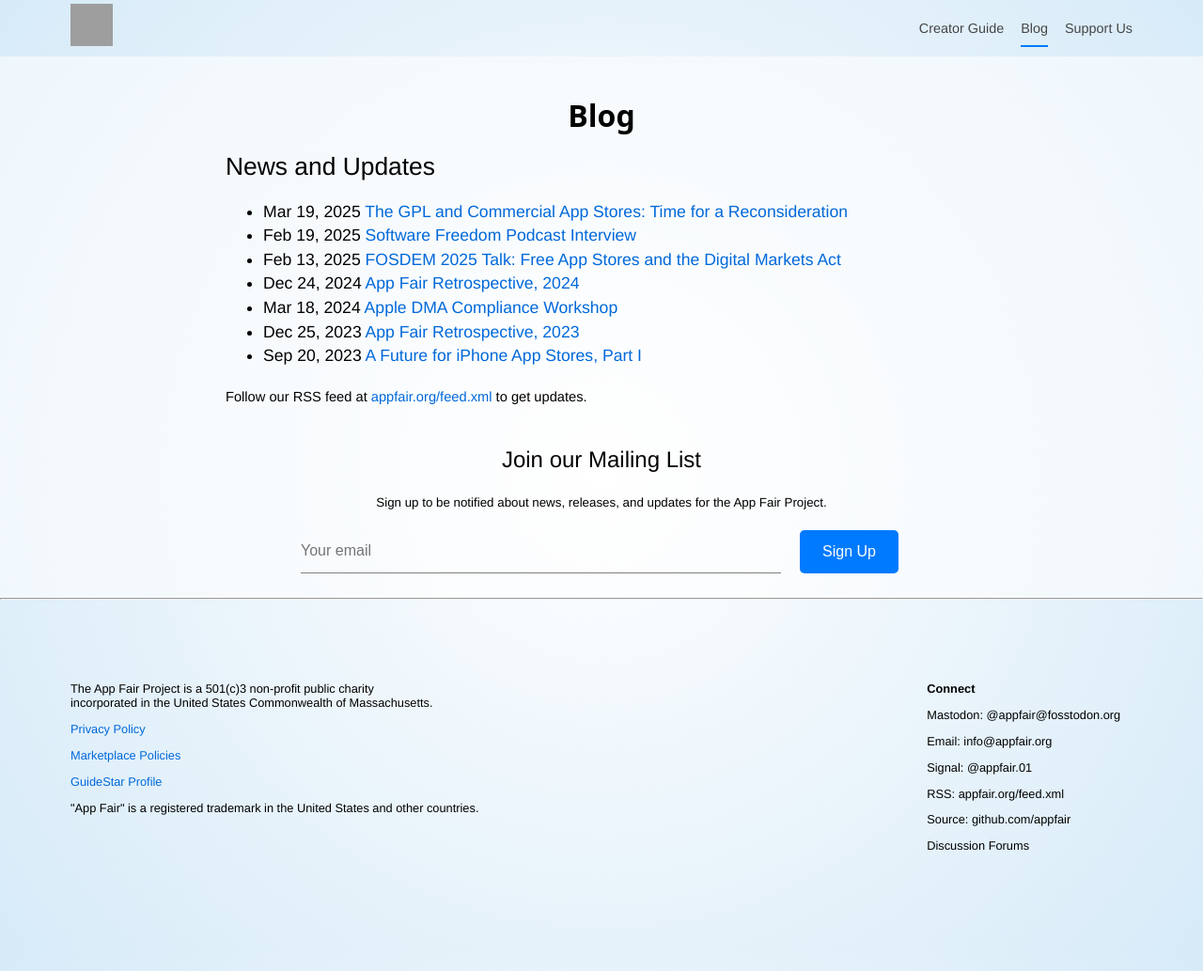
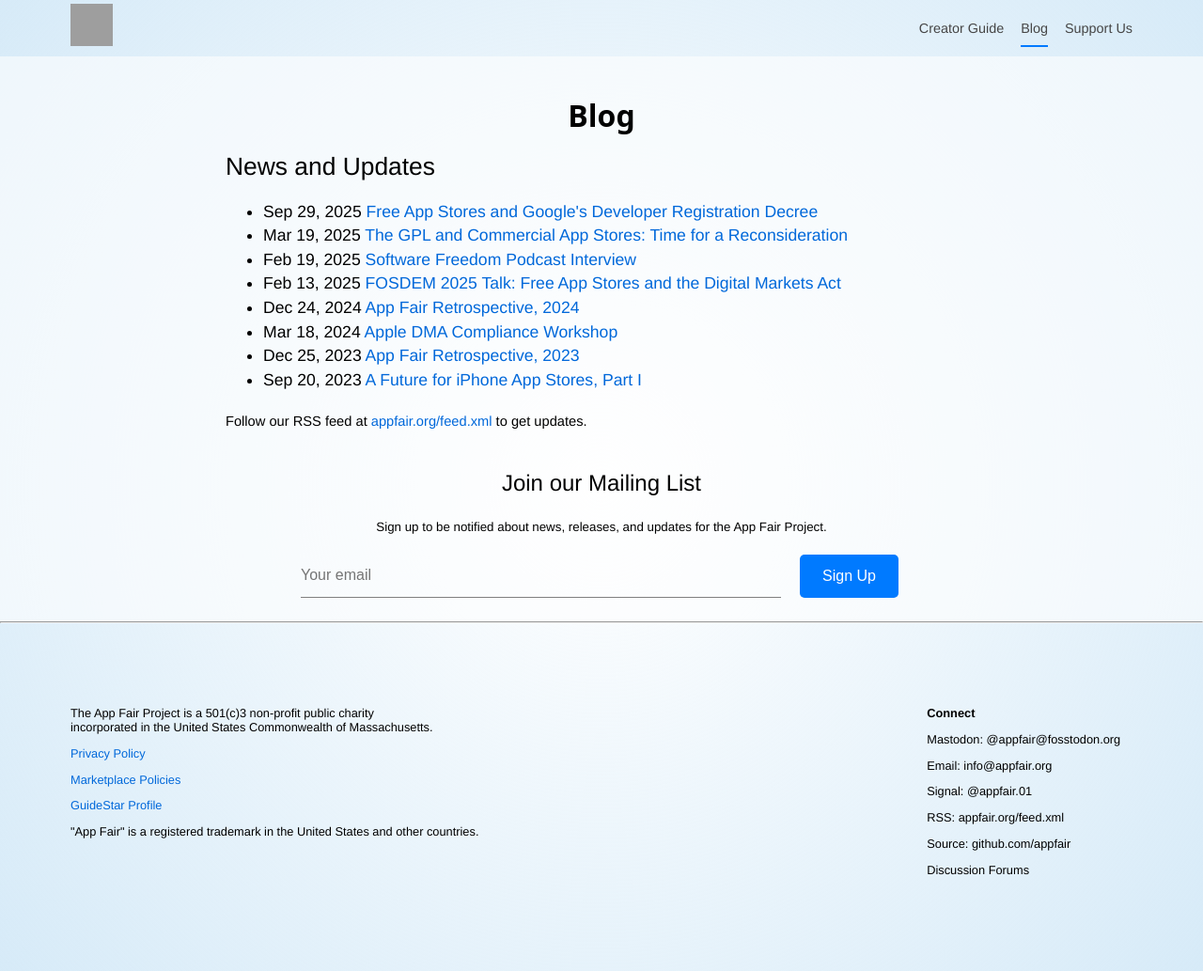
Before and after one commit to fairapps/fairapps.github.io, a Jekyll site: the page built from blog/index.md, in a window 1280 px wide and 1033 px high. Shown: the whole window at 94% size. Built offline with Jekyll 4.4.1, drawn with Linux system fonts in a browser that asks for light colours; some of the changed lines change nothing that is shown; grey boxes are pictures that could not be loaded.

Commit message:
Add blog post: Free App Stores and Google's Developer Registration Decree

```diff
--- a/_posts/2025-09-22-google-developer-registration-decree.md
+++ b/_posts/2025-09-22-google-developer-registration-decree.md
@@ -1,54 +1,35 @@
 ---
-title:  "F-Droid and Google's Developer Registration Decree"
-date:   2025-09-22 00:00:00 -0400
+title:  "Free App Stores and Google's Developer Registration Decree"
+date:   2025-09-29 00:00:00 -0400
 categories: news blog update dma app store google developer
 layout: post
-author: marcprux
-published: false
+author: "Marc Prud'hommeaux"
+published: true
 ---
 
-For the past 15 years[^fifteen], F-Droid has provided a safe and secure haven for Android users around the world to find and install free and open source apps. When contrasted with the commercial app stores — of which the Google Play store is the most prominent — the differences are stark: they are hotbeds of spyware and scams, blatantly promoting apps that prey on their users through attempts to monetize their attention and mine their intimate information through any means necessary, including trickery and dark patterns.[^spyware1]
+_This is a cross-posting of an article I wrote for the F-Droid blog at: [https://f-droid.org/en/2025/09/29/google-developer-registration-decree.html](https://f-droid.org/en/2025/09/29/google-developer-registration-decree.html). As well as managing the App Fair Project, I also serve on the F-Droid board of directors._
 
-[^fifteen]: “For fifteen more”: [https://f-droid.org/2025/09/04/twif.html](https://f-droid.org/2025/09/04/twif.html)
-[^spyware1]: “Spyware maker caught distributing malicious Android apps for years”: [https://techcrunch.com/2025/02/13/spyware-maker-caught-distributing-malicious-android-apps-for-years](https://techcrunch.com/2025/02/13/spyware-maker-caught-distributing-malicious-android-apps-for-years)
+For the past [15 years](https://f-droid.org/2025/09/04/twif.html), F-Droid has provided a safe and secure haven for Android users around the world to find and install free and open source apps. When contrasted with the commercial app stores — of which the Google Play store is the most prominent — the differences are stark: they are hotbeds of spyware and scams, blatantly promoting apps that prey on their users through attempts to monetize their attention and mine their intimate information through any means necessary, including [trickery and dark patterns](https://techcrunch.com/2025/02/13/spyware-maker-caught-distributing-malicious-android-apps-for-years).
 
-F-Droid is different. It distributes apps that have been validated to work _for_ the user's interests, rather than for the interests of the app's distributors. The way F-Droid works is simple: when a developer creates an app and hosts the source code publicly somewhere, the F-Droid team reviews it, inspecting it to ensure that it is completely open source and contains no undocumented _anti-features_ such as advertisements or trackers[^antifeatures]. Once it passes inspection, the F-Droid build service compiles and packages the app to make it ready for distribution. The package is then signed either with F-Droid's cryptographic key, or, if the build is reproducible[^reproducible], enables distribution using the original developer's private key. In this way, users can trust that any app distributed through F-Droid is the one that was built from the specified source code and has not been tampered with.
+F-Droid is different. It distributes apps that have been validated to work _for_ the user's interests, rather than for the interests of the app's distributors. The way F-Droid works is simple: when a developer creates an app and hosts the source code publicly somewhere, the F-Droid team reviews it, inspecting it to ensure that it is completely open source and contains no undocumented [_anti-features_](https://f-droid.org/docs/Anti-Features/) such as advertisements or trackers. Once it passes inspection, the F-Droid build service compiles and packages the app to make it ready for distribution. The package is then signed either with F-Droid's cryptographic key, or, if the build is [reproducible](https://f-droid.org/docs/Reproducible_Builds/), enables distribution using the original developer's private key. In this way, users can trust that any app distributed through F-Droid is the one that was built from the specified source code and has not been tampered with.
 
-[^antifeatures]: F-Droid Anti-Features overview: [https://f-droid.org/docs/Anti-Features/](https://f-droid.org/docs/Anti-Features/)
-[^reproducible]: F-Droid Reproducible Builds Introduction: [https://f-droid.org/docs/Reproducible_Builds/](https://f-droid.org/docs/Reproducible_Builds/)
-
-Do you want a weather app that doesn't transmit your every movement to a shadowy data broker[^weather-apps]? Or a scheduling assistant that doesn't siphon your intimate details into an advertisement network[^surveillance-ads]? F-Droid has your back. Just as sunlight is the best disinfectant against corruption, open source is the best defense against software acting against the interests of the user.
-
-[^weather-apps]: "Your Weather App Is Spying on You, Here's What to Do": [https://www.howtogeek.com/884233/your-weather-app-is-spying-on-you-heres-what-to-do/#why-are-weather-apps-such-a-privacy-nightmare](https://www.howtogeek.com/884233/your-weather-app-is-spying-on-you-heres-what-to-do/#why-are-weather-apps-such-a-privacy-nightmare)
-[^surveillance-ads]: "Online Behavioral Ads Fuel the Surveillance Industry—Here’s How": [https://www.eff.org/deeplinks/2025/01/online-behavioral-ads-fuel-surveillance-industry-heres-how](https://www.eff.org/deeplinks/2025/01/online-behavioral-ads-fuel-surveillance-industry-heres-how)
+Do you want a weather app that doesn't [transmit your every movement](https://www.howtogeek.com/884233/your-weather-app-is-spying-on-you-heres-what-to-do/#why-are-weather-apps-such-a-privacy-nightmare) to a shadowy data broker? Or a scheduling assistant that doesn't [siphon your intimate details](https://www.eff.org/deeplinks/2025/01/online-behavioral-ads-fuel-surveillance-industry-heres-how) into an advertisement network? F-Droid has your back. Just as sunlight is the best disinfectant against corruption, open source is the best defense against software acting against the interests of the user.
 
 ### Google’s move to break free app distribution
 
-The future of this elegant and battle-tested system was put in jeopardy last month, when Google unilaterally decreed[^regann] that Android developers everywhere in the world are going to be required to register centrally with Google. In addition to demanding payment of a registration fee and agreement to their (non-negotiable and ever-changing) terms and conditions, Google will also require the uploading of personally identifying documents[^regid], including government ID, by the authors of the software, as well as enumerating all the unique "application identifiers" for every app that is to be distributed by the registered developer.[^regappid]
-
-[^regann]: Android Developers Blog: “Starting next year, Android will require all apps to be registered by verified developers in order to be installed by users on certified Android devices.” [https://android-developers.googleblog.com/2025/08/elevating-android-security.html](https://android-developers.googleblog.com/2025/08/elevating-android-security.html)
-[^regid]: Android developer verification: “You will need to provide and verify your personal details, like your legal name, address, email address, and phone number. You may also need to upload official government ID.”: [https://developer.android.com/developer-verification#verify-your-identity](https://developer.android.com/developer-verification#verify-your-identity)
-[^regappid]: Android developer verification: “You'll need to prove you own your apps by providing your app package name and app signing keys.”: [https://developer.android.com/developer-verification#register-your-apps](https://developer.android.com/developer-verification#register-your-apps)
+The future of this elegant and proven system was put in jeopardy last month, when Google unilaterally [decreed](https://android-developers.googleblog.com/2025/08/elevating-android-security.html) that Android developers everywhere in the world are going to be required to register centrally with Google. In addition to demanding payment of a registration fee and agreement to their (non-negotiable and ever-changing) terms and conditions, Google will also require the [uploading of personally identifying documents](https://developer.android.com/developer-verification#verify-your-identity), including government ID, by the authors of the software, as well as [enumerating](https://developer.android.com/developer-verification#register-your-apps) all the unique "application identifiers" for every app that is to be distributed by the registered developer.
 
 The F-Droid project cannot require that developers register their apps through Google, but at the same time, we cannot "take over" the application identifiers for the open-source apps we distribute, as that would effectively seize exclusive distribution rights to those applications.
 
-If it were to be put into effect, the developer registration decree will end the F-Droid project and other free/open-source app distribution sources as we know them today, and the world will be deprived of the safety and security of the catalog of thousands of apps that can be trusted and verified by any and all. F-Droid's many[^howmanyusers] users will be left adrift, with no means to install — or even update their existing installed —  applications.
-
-[^howmanyusers]: How many F-Droid users are there, exactly? We don't know, because we don't track users or have any registration. "No user accounts, by design": [https://f-droid.org/2022/02/28/no-user-accounts-by-design.html](https://f-droid.org/2022/02/28/no-user-accounts-by-design.html)
+If it were to be put into effect, the developer registration decree will end the F-Droid project and other free/open-source app distribution sources as we know them today, and the world will be deprived of the safety and security of the catalog of thousands of apps that can be trusted and verified by any and all. F-Droid's myriad users will be left adrift, with no means to install — or even update their existing installed —  applications. (How many F-Droid users are there, exactly? We don't know, because we don't track users or have any registration: [“No user accounts, by design”](https://f-droid.org/2022/02/28/no-user-accounts-by-design.html))
 
 ### The Security Canard
 
-While directly installing — or "sideloading"[^sideloading] — an app could carry risks, framing centralized app stores as the only safe option is misleading. Google Play itself has repeatedly hosted malware[^playmal1][^playmal2], proving that corporate gatekeeping doesn’t guarantee user protection. By contrast, F-Droid offers a trustworthy alternative: every app is free and open source, the code can be audited by anyone, the build process and logs are public, and reproducible builds ensure that what is published matches the source code exactly. This transparency and accountability provide a stronger basis for trust than closed platforms, while still giving users freedom to choose. Restricting direct app installation not only undermines that choice, it also erodes the diversity and resilience of the open-source ecosystem by consolidating control in the hands of a few corporate players.
+While directly installing — or "sideloading" — software can be construed as carrying some inherent risk, it is false to claim that centralized app stores are the only safe option for software distribution. Google Play itself has [repeatedly](https://www.malwarebytes.com/blog/news/2025/09/224-malicious-apps-removed-from-the-google-play-store-after-ad-fraud-campaign-discovered) [hosted](https://www.theregister.com/2025/08/26/apps_android_malware/) malware, proving that corporate gatekeeping doesn’t guarantee user protection. By contrast, F-Droid offers a trustworthy and transparent alternative approach to security: every app is free and open source, the code can be audited by anyone, the build process and logs are public, and reproducible builds ensure that what is published matches the source code exactly. This transparency and accountability provides a _stronger_ basis for trust than closed platforms, while still giving users freedom to choose. Restricting direct app installation not only undermines that choice, it also erodes the diversity and resilience of the open-source ecosystem by consolidating control in the hands of a few corporate players.
 
-[^sideloading]: '"Sideload" is a weird euphemism that the mobile duopoly came up with; it means "installing software without our permission," which we used to just call "installing software" (because you don't need a manufacturer's permission to install software on your computer).' — Pluralistic: Darth Android: [https://pluralistic.net/2025/09/01/fulu/](https://pluralistic.net/2025/09/01/fulu/)
-[^playmal1]: "224 malicious apps removed from the Google Play Store after ad fraud campaign discovered": [https://www.malwarebytes.com/blog/news/2025/09/224-malicious-apps-removed-from-the-google-play-store-after-ad-fraud-campaign-discovered](https://www.malwarebytes.com/blog/news/2025/09/224-malicious-apps-removed-from-the-google-play-store-after-ad-fraud-campaign-discovered)
-[^playmal2]: "Malware-ridden apps made it into Google's Play Store, scored 19 million downloads": [https://www.theregister.com/2025/08/26/apps_android_malware/](https://www.theregister.com/2025/08/26/apps_android_malware/)
+Furthermore, Google's framing that they need to mandate developer registration in order to defend against malware is disingenuous because they _already_ have a remediation mechanism for malware they identify on a device: the [Play Protect service](https://support.google.com/googleplay/answer/2812853) that is enabled on all Android Certified devices already scans and disables apps that have been identified as malware, regardless of their provenience. Any perceived risks associated with direct app installation can be mitigated through user education, open-source transparency, and existing security measures without imposing exclusionary registration requirements.
 
-Furthermore, Google's framing that they need to mandate developer registration in order to provide security against malware is disingenuous because they _already_ have a remediation mechanism for malware they identify on a device: the Play Protect service[^playprotect] that is enabled on all Android Certified devices already scans and disables apps that have been identified as malware, regardless of their provenience. Additionally, any perceived risks of direct app installation can be mitigated through user education, open-source transparency, and existing security measures without imposing exclusionary registration requirements.
-
-[^playprotect]: “Google Play Protect checks your apps and devices for harmful behavior”: [https://support.google.com/googleplay/answer/2812853](https://support.google.com/googleplay/answer/2812853)
-
-We do not believe that developer registration is motivated by security. We believe it is about tightening control over a formerly open ecosystem.
+We do not believe that developer registration is motivated by security. We believe it is about consolidating power and tightening control over a formerly open ecosystem.
 
 ### The Right to Run
 
@@ -60,10 +41,4 @@
 
 Regulatory and competition authorities should look carefully at Google’s proposed activities, and ensure that policies designed to improve security are not abused to consolidate monopoly control. We urge regulators to safeguard the ability of alternative app stores and open-source projects to operate freely, and to protect developers who cannot or will not comply with exclusionary registration schemes and demands for personal information.
 
-If you are a developer or user who values digital freedom, you can help. Write to your Member of Parliament[^mp]/Congressperson[^congressperson]/representative, sign petitions in defense of sideloading, and contact the European Commission’s Digital Markets Act (DMA) team[^dmacontact] and respond to their surveys[^dmasurvey] to express why preserving open distribution matters. By making your voice heard, you help defend not only F-Droid, but the principle that software should remain a commons, accessible and free from unnecessary corporate gatekeeping.
-
-[^mp]: Members of the European Parliament [https://www.europarl.europa.eu/meps/en/home](https://www.europarl.europa.eu/meps/en/home)
-[^congressperson]: Find Your Representative [https://www.house.gov/representatives/find-your-representative](https://www.house.gov/representatives/find-your-representative)
-
-[^dmacontact]: Contact the DMA team: [https://digital-markets-act.ec.europa.eu/contact-dma-team_en](https://digital-markets-act.ec.europa.eu/contact-dma-team_en)
-[^dmasurvey]: Consultation on the review of the DMA (deadline 24 September 2025): [https://ec.europa.eu/eusurvey/runner/Consultation_Review_DMA](https://ec.europa.eu/eusurvey/runner/Consultation_Review_DMA)
+If you are a developer or user who values digital freedom, you can help. Write to your [Member of Parliament](https://www.europarl.europa.eu/meps/en/home), [Congressperson](https://www.house.gov/representatives/find-your-representative) or other representative, sign petitions in defense of sideloading and software freedom, and [contact](https://digital-markets-act.ec.europa.eu/contact-dma-team_en) the European Commission’s Digital Markets Act (DMA) team to express why preserving open distribution matters. By making your voice heard, you help defend not only F-Droid, but the principle that software should remain a commons, accessible and free from unnecessary corporate gatekeeping.
```
